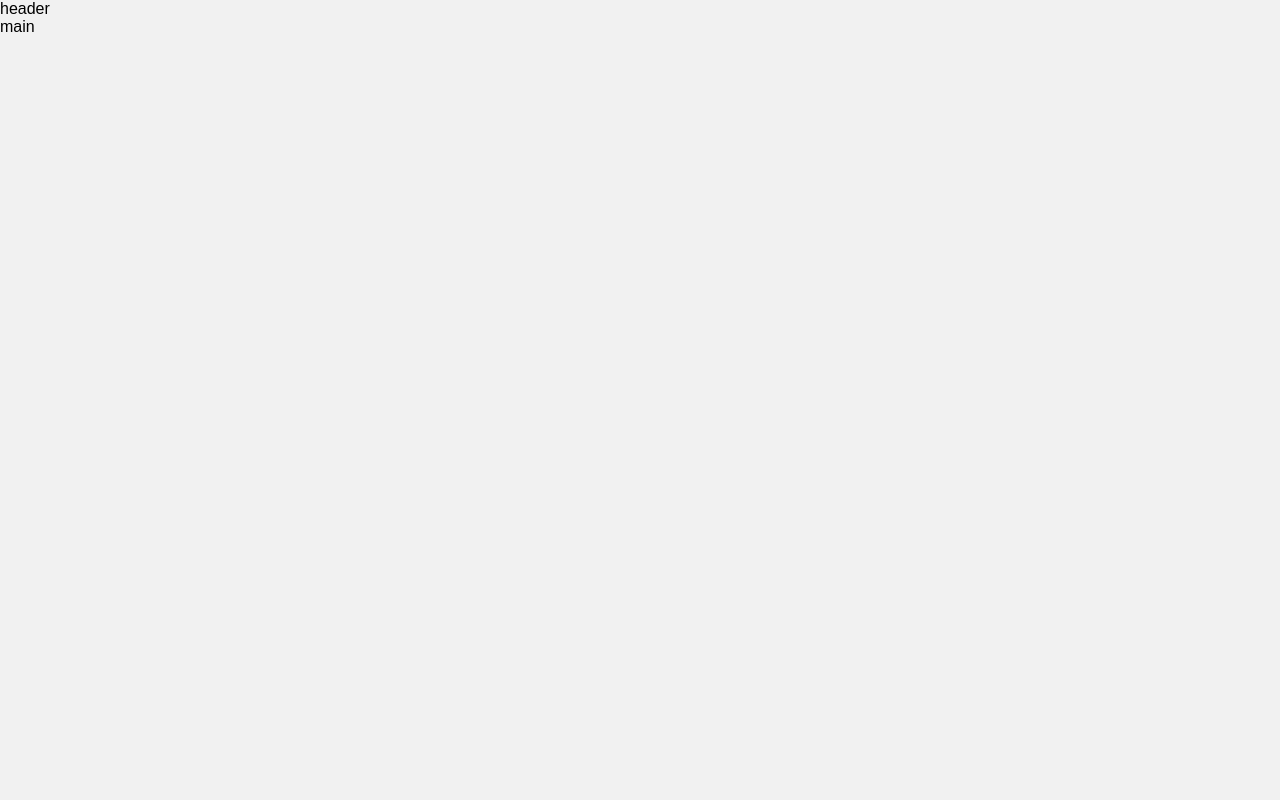
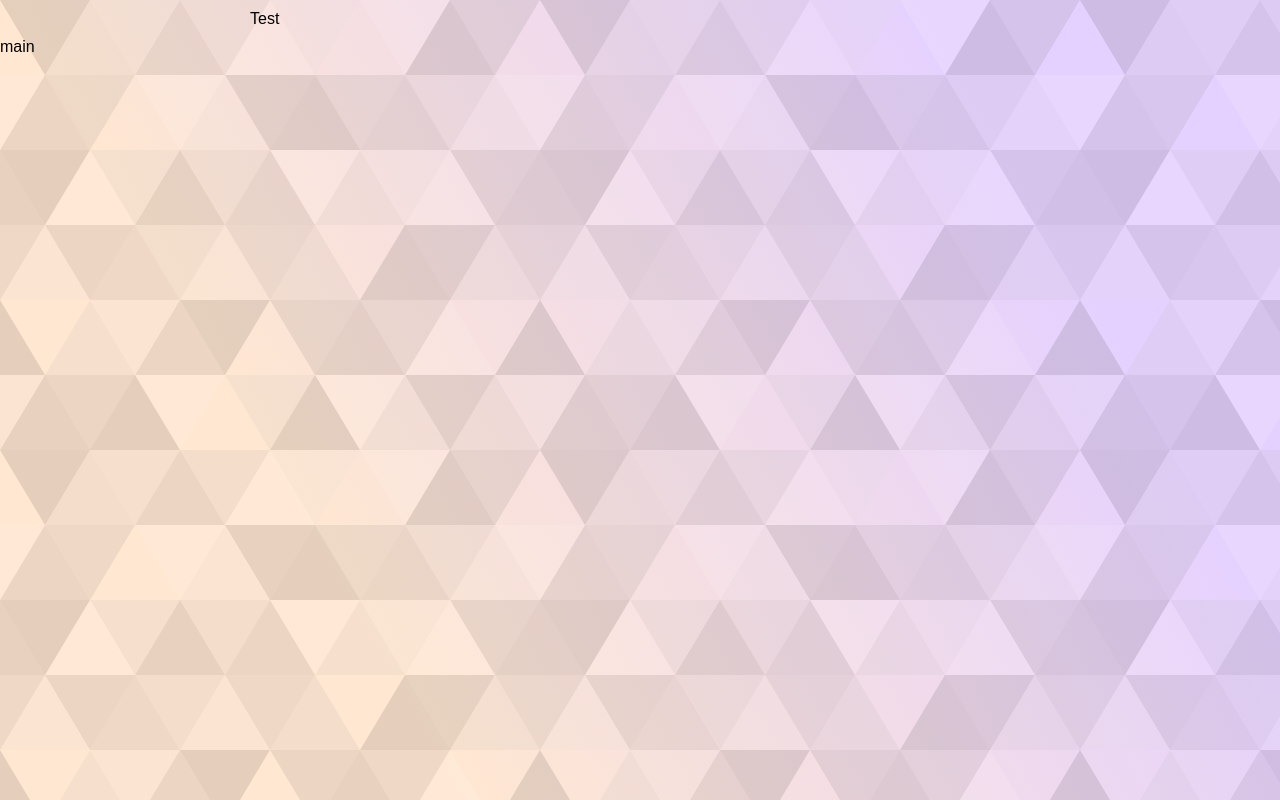
Before and after one commit to Yagogc/potato, a React (Create React App) app: page / in a window 1280 px wide. Built offline with nearby package versions, Linux system fonts and the light colour scheme.

Commit message:
Added Header and Container components + some styling

```diff
--- a/src/App.js
+++ b/src/App.js
@@ -1,10 +1,11 @@
 import React, { Component } from "react";
+import Header from "./components/Header";
 
 class App extends Component {
   render() {
     return (
       <React.Fragment>
-        <header>header</header>
+        <Header />
         <main>main</main>
       </React.Fragment>
     );
--- /dev/null
+++ b/src/components/Header.js
@@ -0,0 +1,14 @@
+import React, { Component } from "react";
+import Container from "./../ui/Container";
+
+class Header extends Component {
+  render() {
+    return (
+      <nav>
+        <Container>Test</Container>
+      </nav>
+    );
+  }
+}
+
+export default Header;
--- a/src/index.js
+++ b/src/index.js
@@ -4,6 +4,8 @@ import ReactDOM from "react-dom";
 import App from "./App";
 import registerServiceWorker from "./registerServiceWorker";
 import { injectGlobal } from "styled-components";
+
+import bg from "./bg.svg";
 
 ReactDOM.render(<App />, document.getElementById("root"));
 registerServiceWorker();
@@ -18,5 +20,10 @@ injectGlobal`
 	}
 	html {
 		background: #f1f1f1;
+    background-color: #ffe7d1;
+    background-image: url(${bg});
+    background-attachment: fixed;
+    background-size: cover;
+    background-position: center;
 	}
 `;
--- /dev/null
+++ b/src/ui/Container.js
@@ -0,0 +1,13 @@
+import styled from "styled-components";
+
+const Container = styled.div`
+  margin: 0 auto;
+  padding: 10px;
+  width: 100%;
+
+  @media (min-width: 800px) {
+    max-width: 800px;
+  }
+`;
+
+export default Container;
```
Also changed, not shown: src/registerServiceWorker.js (+13 -13 lines), src/bg.svg (added).
